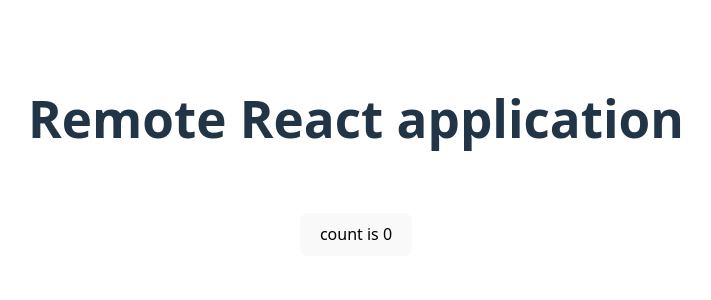
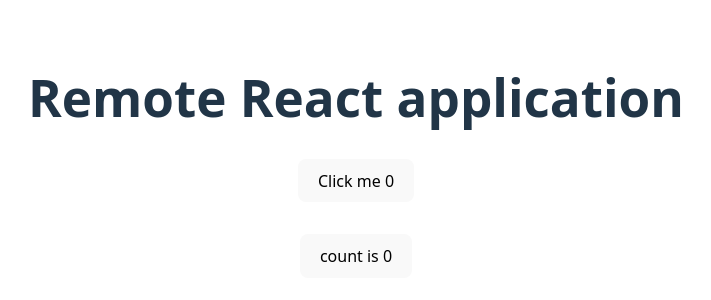
Before and after one commit to nzkks/micro-frontend-vite-react-module-federation, a React (Vite) app in the folder remote/: page / in a window 1280 px wide. Shown: the part 228-528 px from the top of the page, without its empty margins (284-995 px from the left). Built offline with nearby package versions, Linux system fonts and the light colour scheme.

Commit message:
Remote: create and add RemoteButton component in App.jsx

```diff
--- a/remote/src/App.jsx
+++ b/remote/src/App.jsx
@@ -1,5 +1,6 @@
 import { useState } from 'react';
 import './App.css';
+import RemoteButton from './components/RemoteButton';
 
 function App() {
   const [count, setCount] = useState(0);
@@ -7,6 +8,7 @@
   return (
     <>
       <h1>Remote React application</h1>
+      <RemoteButton />
       <div className="card">
         <button onClick={() => setCount(count => count + 1)}>count is {count}</button>
       </div>
--- /dev/null
+++ b/remote/src/components/RemoteButton.jsx
@@ -0,0 +1,7 @@
+import { useState } from 'react';
+
+export default function RemoteButton() {
+  const [count, setCount] = useState(0);
+
+  return <button onClick={() => setCount(count => count + 1)}>Click me {count}</button>;
+}
```
